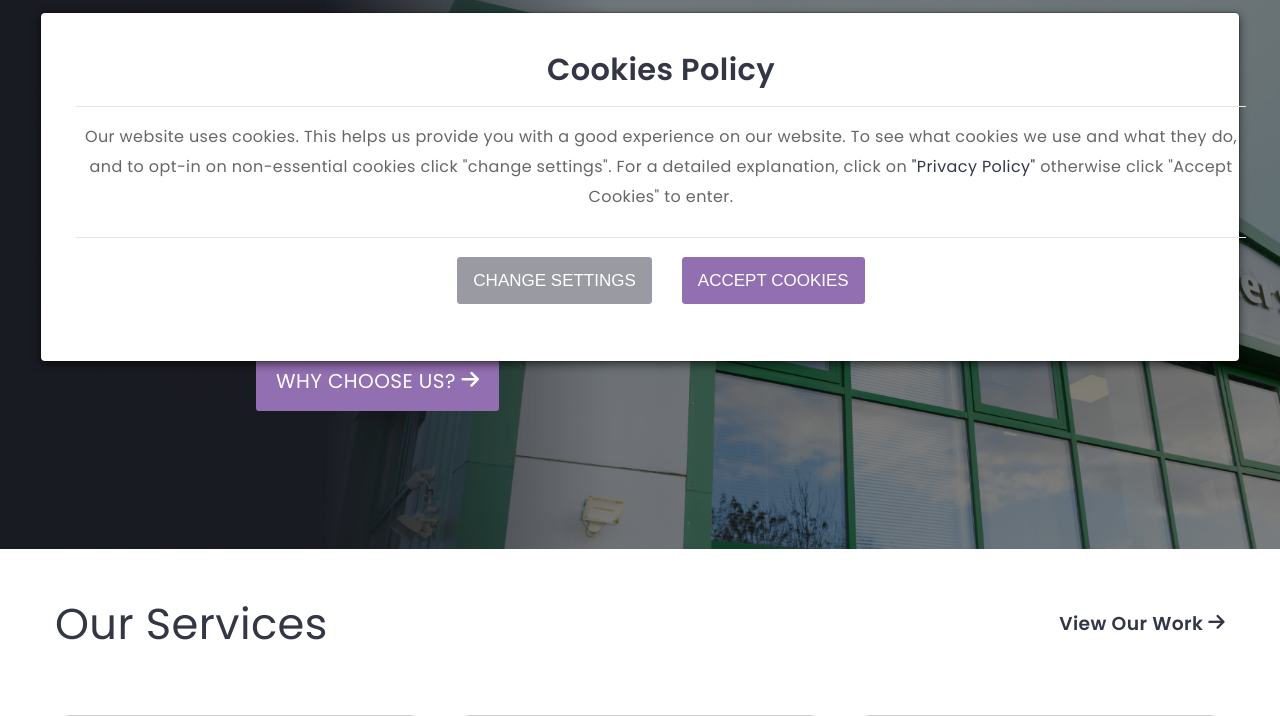
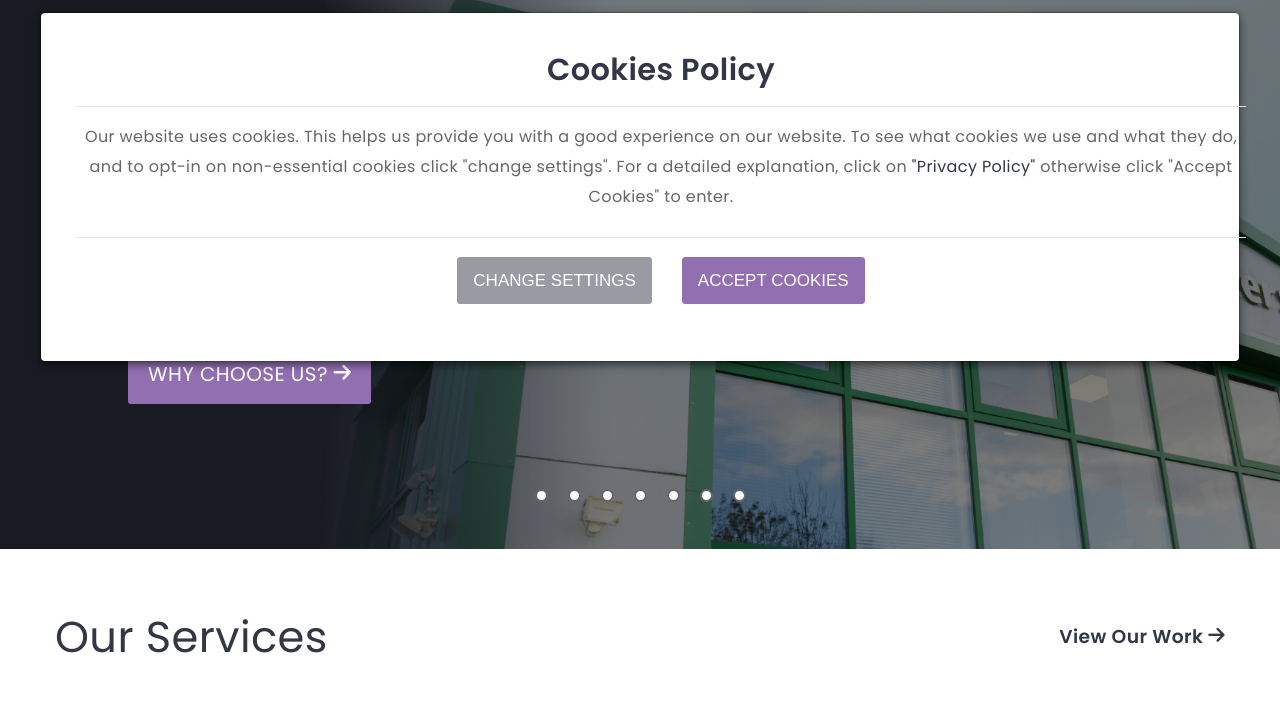
Before and after one commit to MattJDean/Netmatters-Homepage, a PHP site: page / in a window 1280 px wide. Shown: the part 213-929 px from the top of the page. Run offline with PHP 8.4, Linux system fonts and the light colour scheme; some libraries are stand-ins or nearby versions; some web fonts are replaced.

Commit message:
0940 04/10/24

```diff
--- a/scss/components/_banner.scss
+++ b/scss/components/_banner.scss
@@ -48,8 +48,8 @@
 
     &__caption {
       position: absolute;
-      bottom: 40%;
-      left: 20%;
+      bottom: 250px;
+      left: 10%;
       color: $font-white;
       z-index: 50;
 
@@ -68,8 +68,8 @@
 
     .banner__button {
       position: absolute;
-      bottom: 25%;
-      left: 20%;
+      bottom: 145px;
+      left: 10%;
       z-index: 50;
       padding: 5px 20px;
       height: auto;
@@ -152,17 +152,17 @@
 
 
     &__dots {
-        position: absolute;
+        position: relative;
         width: 100%;
-        bottom: -225px;
+        bottom: 60px;
         justify-content: center;
         display: flex;
         gap: 20px;
         z-index: 100;
 
         .dot {
-            width: 12px;
-            height: 12px;
+            width: 13px;
+            height: 13px;
             background-color: rgba(255, 255, 255, 0.6);
             border-radius: 30px;
             cursor: pointer;
```
Also changed, not shown: css/style.css, 1 other file.
